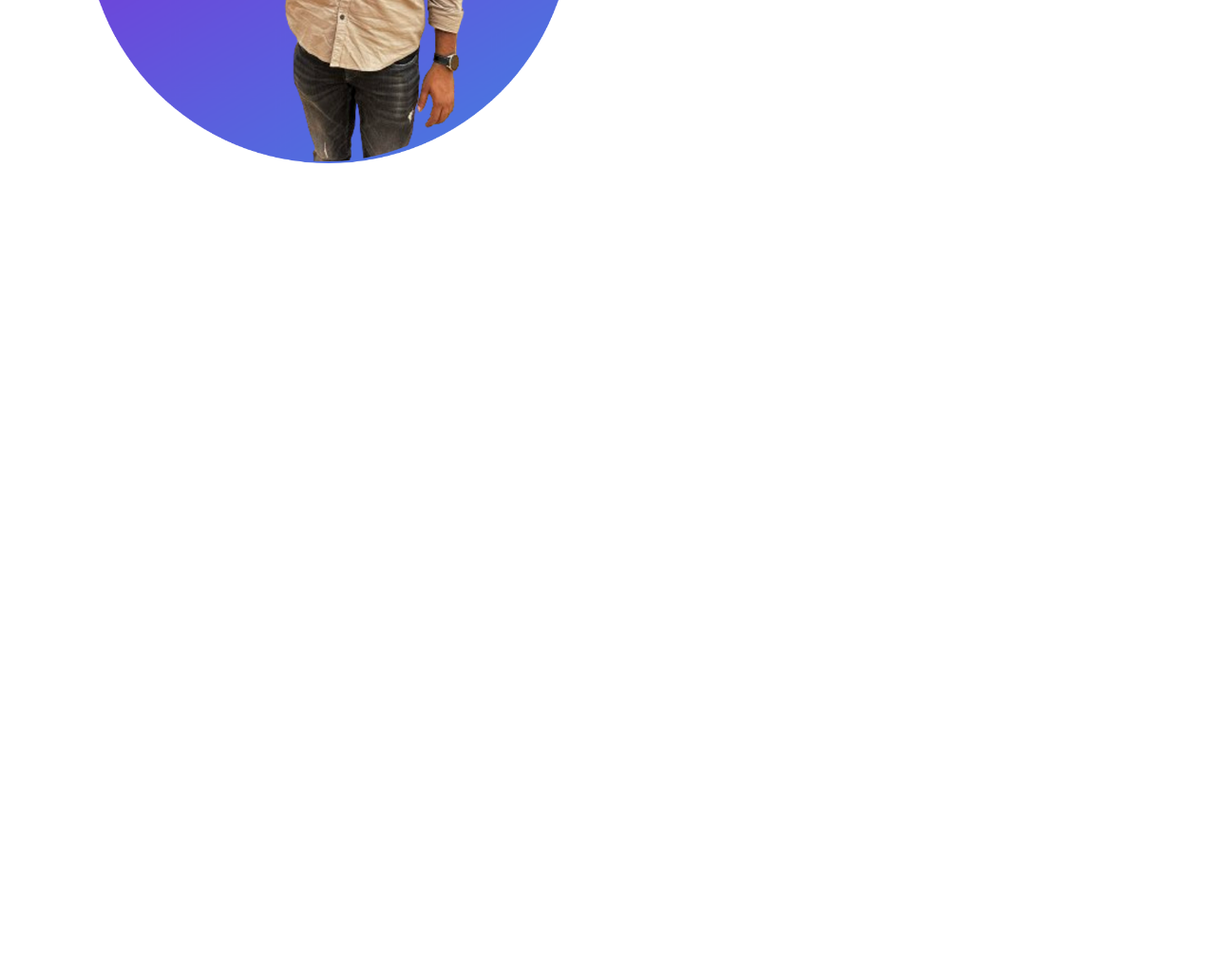
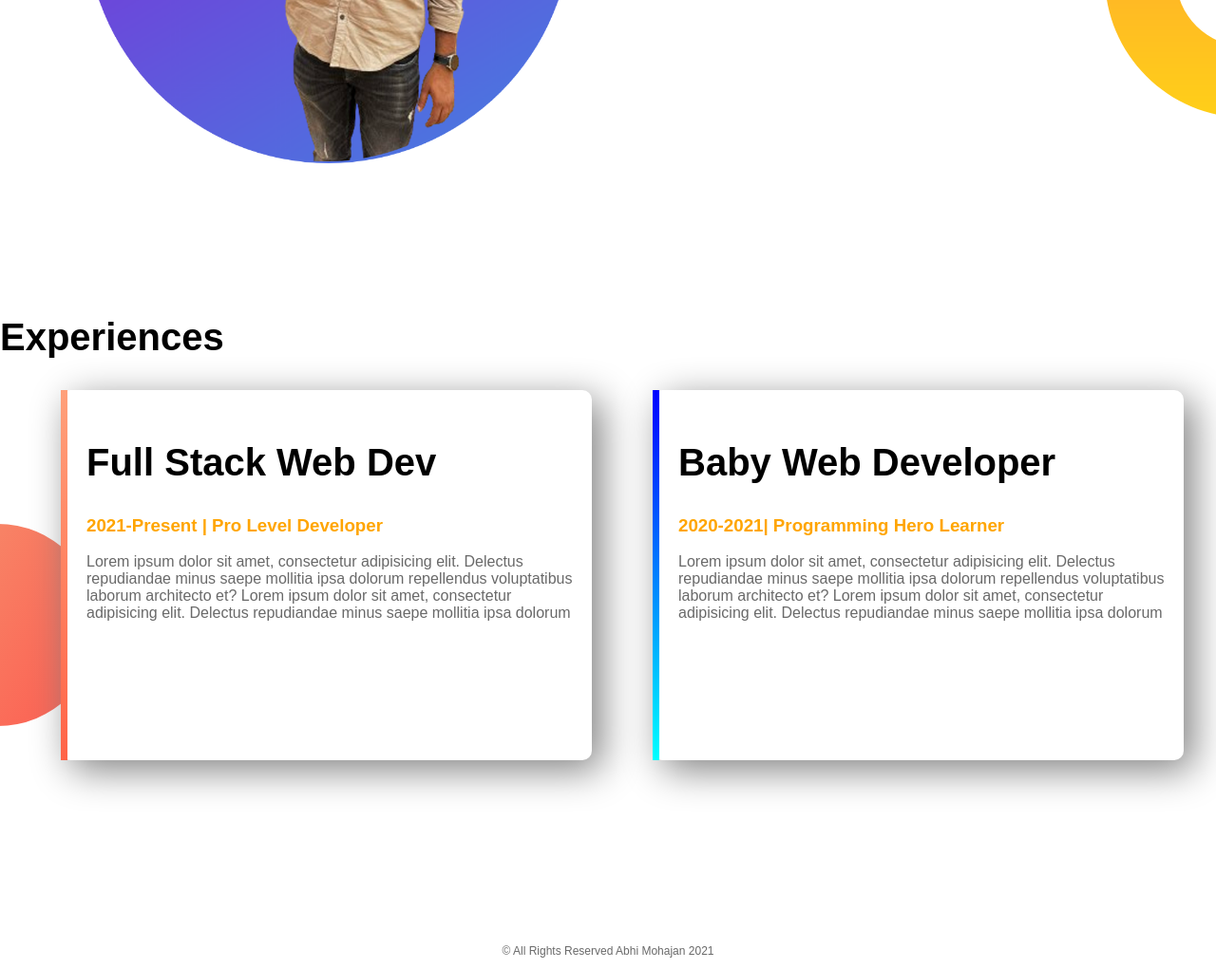
Before and after one commit to abhimohajan/web-personal-protfolio, a plain HTML site: page index.html in a window 1280 px wide. Shown: the part 1000-2021 px from the top of the page at 95% size. Before the commit the page ends 1300 px from the top, so only its background shows below. Drawn offline with Linux system fonts and the light colour scheme.

Commit message:
Complete added Code

```diff
--- a/index.html
+++ b/index.html
@@ -12,7 +12,7 @@
     <section class="top-banner">
         <div class="half-width">
             <h1>Welcome to</h1>
-            <h1><span class="name-highlight">Abhi Mohajan</span> World</h1>
+            <h1><span class="orange-highlight">Abhi Mohajan</span> World</h1>
             <h3>World-Class Professional Web Developer</h3>
             <p>Lorem ipsum dolor sit amet, consectetur adipisicing elit. Delectus repudiandae minus saepe mollitia ipsa dolorum repellendus voluptatibus laborum architecto et? Lorem ipsum dolor sit amet, consectetur adipisicing elit. Delectus repudiandae minus saepe mollitia ipsa dolorum</p>
             <a class="link-btn" target="_blank" href="https://www.facebook.com/abhi.mohajan">HIRE ME</a>
@@ -26,12 +26,28 @@
             <img src="images/profile-2.png" alt="">
         </div>
         <div class="half-width">
-            <h1>Dream Big</h1>
+            <h2>Dream Big</h2>
             <h3>Become a Web Developer</h3>
             <p>Lorem ipsum dolor sit amet, consectetur adipisicing elit. Delectus repudiandae minus saepe mollitia ipsa dolorum repellendus voluptatibus laborum architecto et? Lorem ipsum dolor sit amet, consectetur adipisicing elit. Delectus repudiandae minus saepe mollitia ipsa dolorum</p>
             <a ta href="" class="link-btn">DOWNLOAD RESUME</a>
 
         </div>
     </section>
+    <section class="exprience-area">
+        <h2>Experiences</h2>
+        <div id="full-stack" class="half-width single-exprience">
+            <h2>Full Stack Web Dev</h2>
+            <h3 class="orange-highlight">2021-Present | Pro Level Developer </h3>
+            <p>Lorem ipsum dolor sit amet, consectetur adipisicing elit. Delectus repudiandae minus saepe mollitia ipsa dolorum repellendus voluptatibus laborum architecto et? Lorem ipsum dolor sit amet, consectetur adipisicing elit. Delectus repudiandae minus saepe mollitia ipsa dolorum</p>
+        </div>
+        <div id="baby-web" class="half-width single-exprience">
+            <h2>Baby Web Developer</h2>
+            <h3 class="orange-highlight">2020-2021| Programming Hero Learner </h3>
+            <p>Lorem ipsum dolor sit amet, consectetur adipisicing elit. Delectus repudiandae minus saepe mollitia ipsa dolorum repellendus voluptatibus laborum architecto et? Lorem ipsum dolor sit amet, consectetur adipisicing elit. Delectus repudiandae minus saepe mollitia ipsa dolorum</p>
+        </div>
+    </section>
+    <footer>
+        <p>&#169 All Rights Reserved Abhi Mohajan 2021</p>
+    </footer>
 </body>
 </html>
--- a/style.css
+++ b/style.css
@@ -5,7 +5,13 @@ body{
 h1{
     font-size: 50px;
 }
-.name-highlight{
+h2{
+    font-size: 40px;
+}
+p{
+    color: dimgray;
+}
+.orange-highlight{
     color: orange;
 }
 .half-width{
@@ -37,5 +43,34 @@ section{
 .big-dream{
     background-image: url("images/dream-bg.png");
     background-repeat: no-repeat;
+    background-position: right;
 
 }
+.single-exprience{
+ box-shadow: 10px 10px 40px gray;
+ border-radius: 10px;
+ height: 70%;
+ padding: 20px;
+ background-color: white;
+}
+.exprience-area{
+    background-image: url("images/exp-bg.png");
+    background-repeat: no-repeat;
+    background-position: left;
+}
+#full-stack{
+    border-left: 7px solid;
+    border-image: linear-gradient(180deg, lightSalmon, tomato);
+    border-image-slice: 1;
+
+}
+#baby-web{
+    border-left: 7px solid;
+    border-image: linear-gradient(180deg, blue, cyan);
+    border-image-slice: 1;
+
+}
+footer p{
+    text-align: center;
+    font-size: 12px;
+}
```
